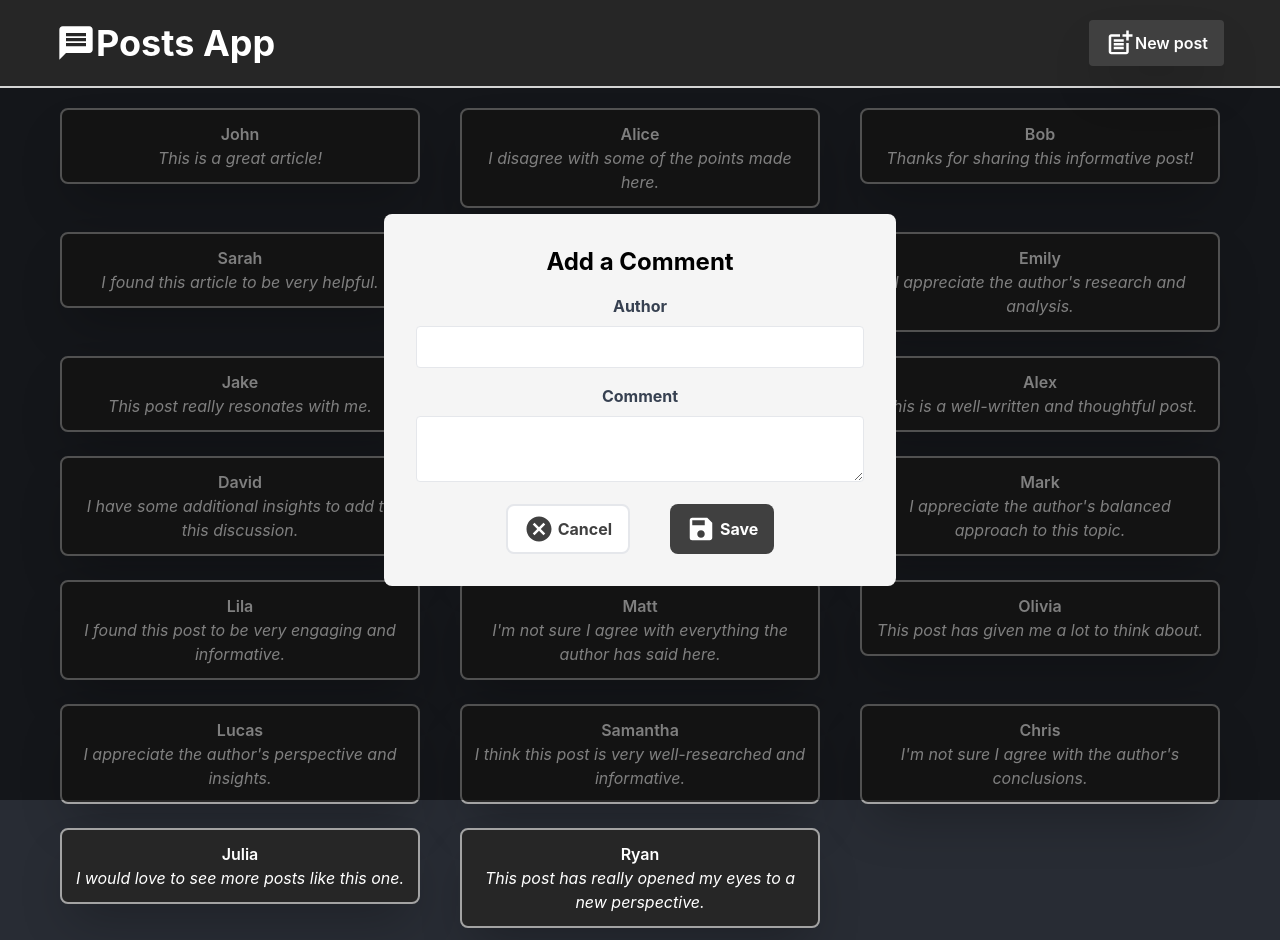
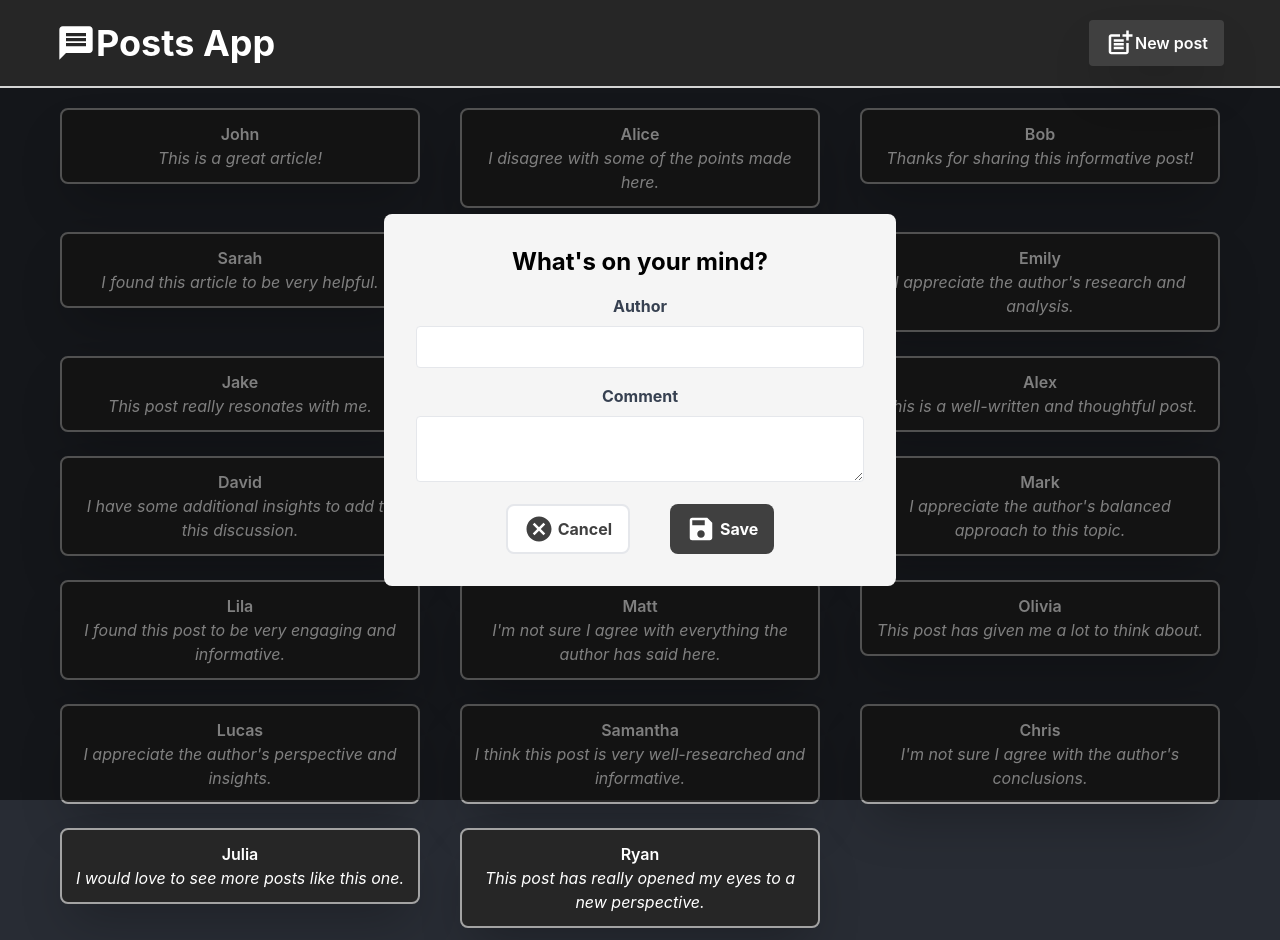
Before and after one commit to IgorMagal/react-p1, a React (Create React App) app: page / in a window 1280 px wide. Both pictures are taken after a click on the button "New post". Built offline with nearby package versions, Linux system fonts and the light colour scheme.

Commit message:
fixed animation post form

```diff
--- a/src/components/PostForm.tsx
+++ b/src/components/PostForm.tsx
@@ -18,10 +18,12 @@ const PostForm: React.FC<{
     <div className="fixed top-0 left-0 w-full h-full flex justify-center items-center bg-black bg-opacity-50 ">
       <div className="fixed left-0 top-0 bottom-0 right-0 flex justify-center items-center ">
         <form
-          className="bg-neutral-100 rounded-lg p-8 w-full max-w-lg mx-5  animate-[wiggle_0.2s_ease-in-out_1.5]"
+          className="bg-neutral-100 rounded-lg p-8 w-full max-w-lg mx-5  animate-[wiggle_0.05s_ease-in-out_2]"
           onSubmit={handleSubmit}
         >
-          <h2 className="text-2xl  font-bold mb-4 text-black">Add a Comment</h2>
+          <h2 className="text-2xl  font-bold mb-4 text-black">
+            What's on your mind?
+          </h2>
           <div className="mb-4">
             <label
               htmlFor="author"
```
